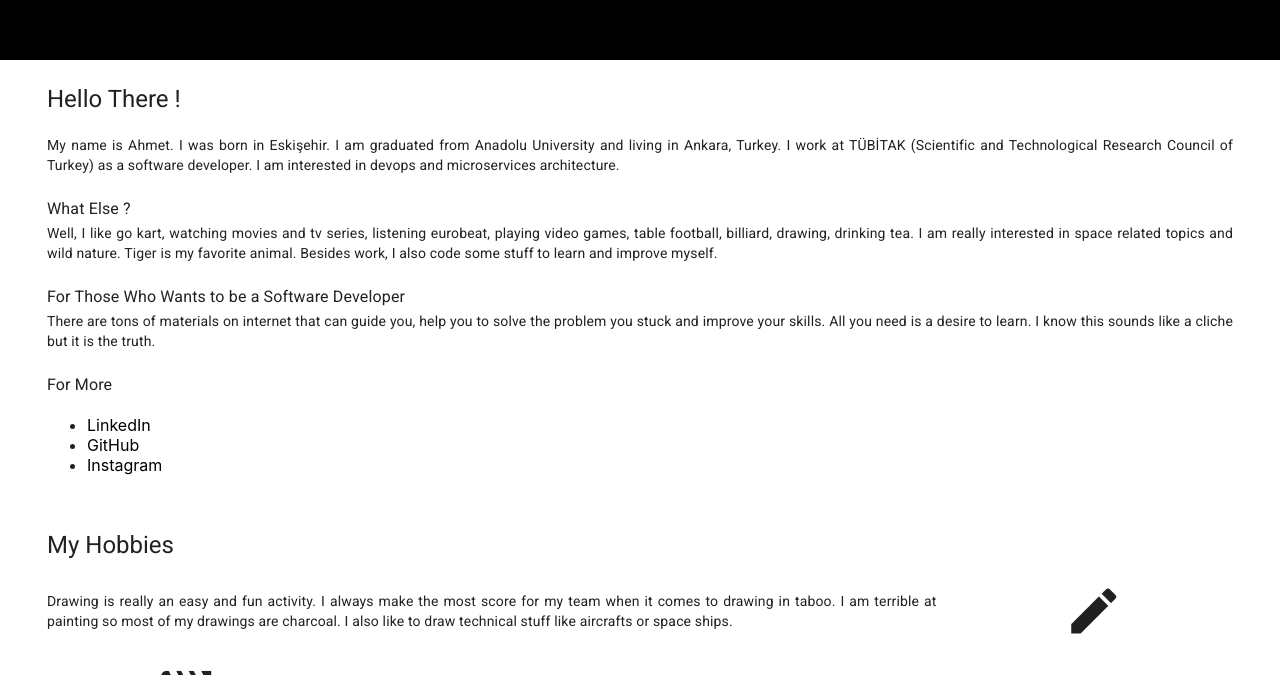
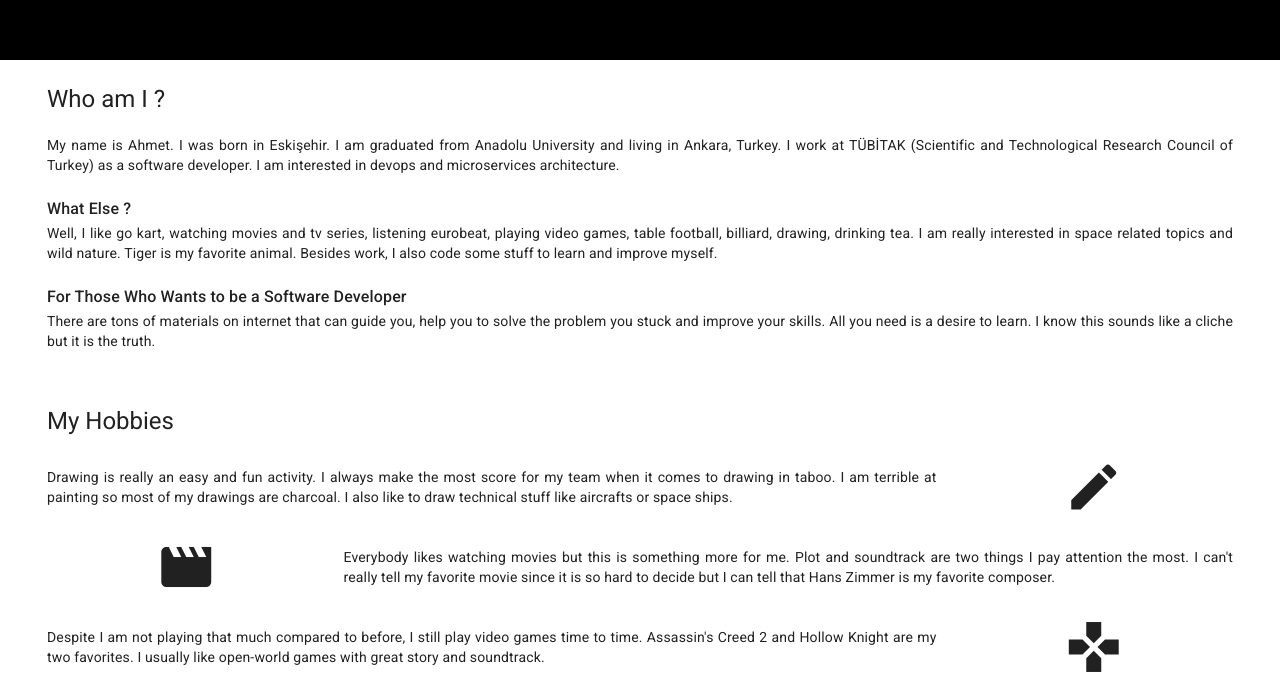
Before and after one commit to ahmsay/ahmsay.github.io, a React (Create React App) app: page / in a window 1280 px wide. Shown: the part 740-1415 px from the top of the page. Built offline with nearby package versions, Linux system fonts and the light colour scheme.

Commit message:
about page is updated

```diff
--- a/src/components/sections/About.jsx
+++ b/src/components/sections/About.jsx
@@ -1,35 +1,35 @@
 import React from 'react'
 import { makeStyles } from '@material-ui/core/styles'
-import { Card, CardContent, Typography, Link } from '@material-ui/core'
+import { Card, CardContent, Typography, Box } from '@material-ui/core'
 
 const useStyles = makeStyles((theme) => ({
-  card: theme.card,
-  link: theme.link
+  card: theme.card
 }))
 
 const About = ({ aboutContent }) => {
   const classes = useStyles()
-  const { mainTitle, mainContent, whatElse, developerMessage, forMore } = aboutContent
-  const links = forMore.links.map(link => {
-    return (
-      <li key={ link.name }>
-        <Link href={ link.href } target="_blank" rel="noopener" className={ classes.link }>
-          { link.name }
-        </Link>
-      </li>
-    )
-  })
+  const { mainTitle, mainContent, whatElse, developerMessage } = aboutContent
   return (
     <Card className={ classes.card } variant="outlined" align="justify">
       <CardContent>
-        <Typography variant="h5">{ mainTitle }</Typography><br/>
-        <Typography variant="body2">{ mainContent }</Typography><br/>
-        <Typography variant="subtitle1">{ whatElse.title }</Typography>
-        <Typography variant="body2">{ whatElse.content }</Typography><br/>
-        <Typography variant="subtitle1">{ developerMessage.title }</Typography>
-        <Typography variant="body2">{ developerMessage.content }</Typography><br/>
-        <Typography variant="subtitle1">{ forMore.title }</Typography>
-        <ul style={{ marginBottom: 0 }}>{ links }</ul>
+        <Typography variant="h5">
+          { mainTitle }
+        </Typography><br/>
+        <Typography variant="body2">
+          { mainContent }
+        </Typography><br/>
+        <Typography variant="subtitle1">
+          <Box fontWeight="fontWeightMedium">{ whatElse.title }</Box>
+        </Typography>
+        <Typography variant="body2">
+          { whatElse.content }
+        </Typography><br/>
+        <Typography variant="subtitle1">
+          <Box fontWeight="fontWeightMedium">{ developerMessage.title }</Box>
+        </Typography>
+        <Typography variant="body2">
+          { developerMessage.content }
+        </Typography>
       </CardContent>
   </Card>
   )
--- a/src/reducers/rootReducer.js
+++ b/src/reducers/rootReducer.js
@@ -1,7 +1,7 @@
 const initState = {
   sections: {
     about: {
-      mainTitle: 'Hello There !',
+      mainTitle: 'Who am I ?',
       mainContent: 'My name is Ahmet. I was born in Eskişehir. I am graduated from Anadolu University and living in Ankara, Turkey. I work at TÜBİTAK (Scientific and Technological Research Council of Turkey) as a software developer. I am interested in devops and microservices architecture.',
       whatElse: {
         title: 'What Else ?',
```
